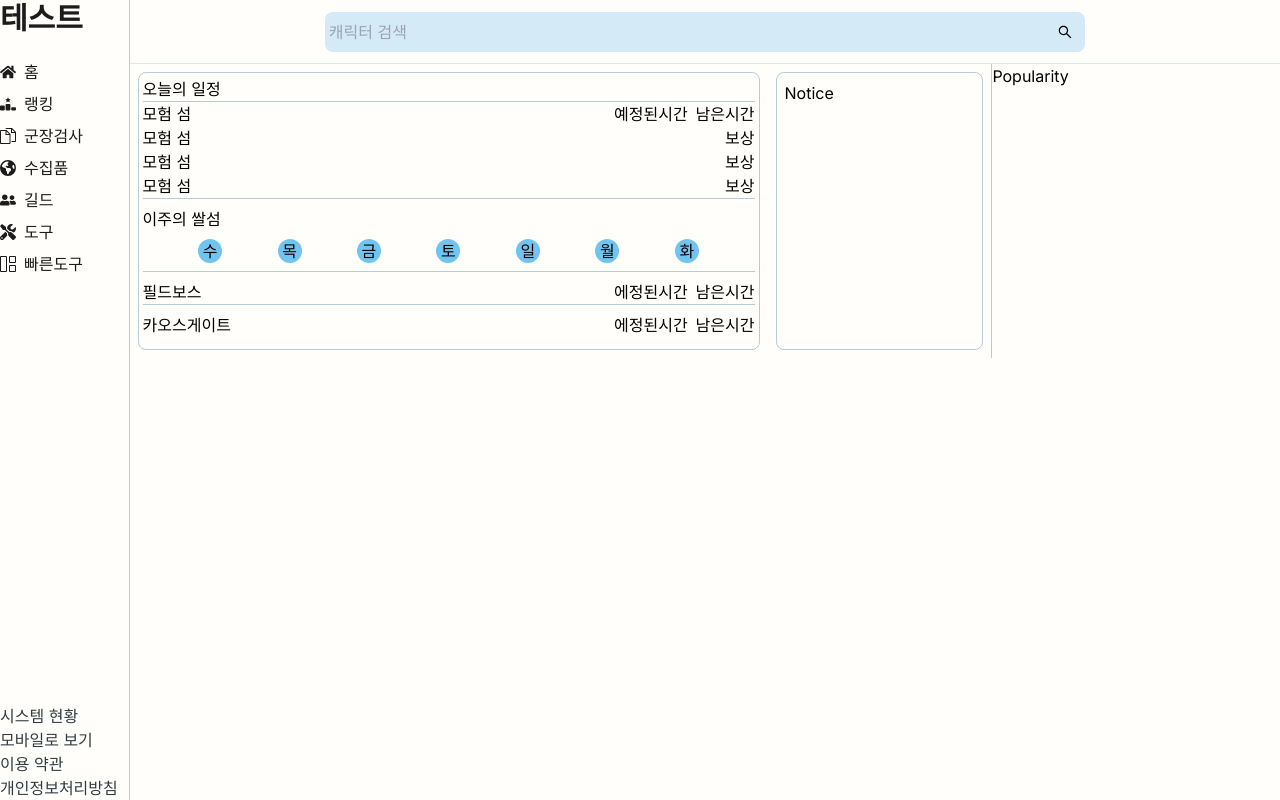
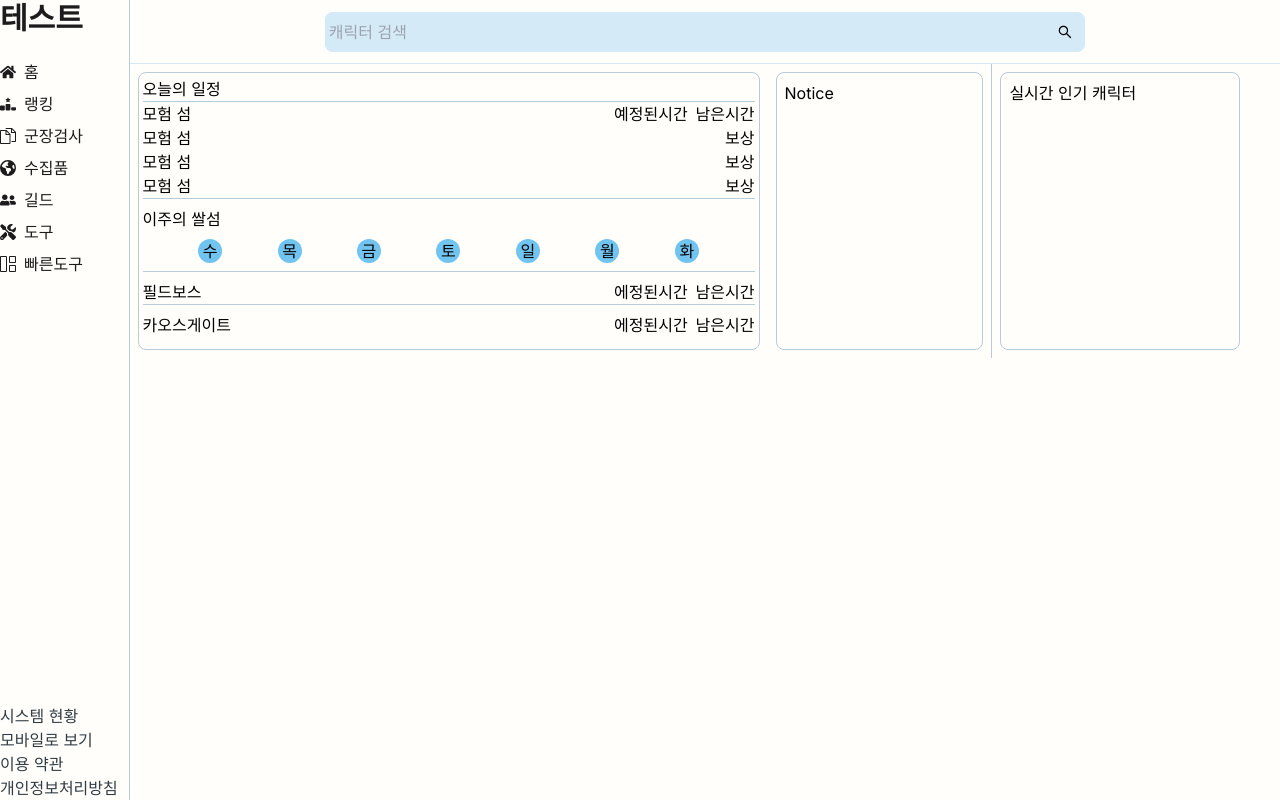
Before and after one commit to DecidedCard/lostark, a Next.js app: page / in a window 1280 px wide. Built offline with nearby package versions, Linux system fonts and the light colour scheme.

Commit message:
[Feat] - 실시간 인기 컴포넌트 작성

```diff
--- a/src/components/homeComponents/Popularity.tsx
+++ b/src/components/homeComponents/Popularity.tsx
@@ -1,7 +1,11 @@
 import React from "react";
 
 const Popularity = () => {
-  return <div>Popularity</div>;
+  return (
+    <section className="m-2 p-2 w-60 border border-solid border-primary-200 rounded-lg">
+      <h2>실시간 인기 캐릭터</h2>
+    </section>
+  );
 };
 
 export default Popularity;
```
